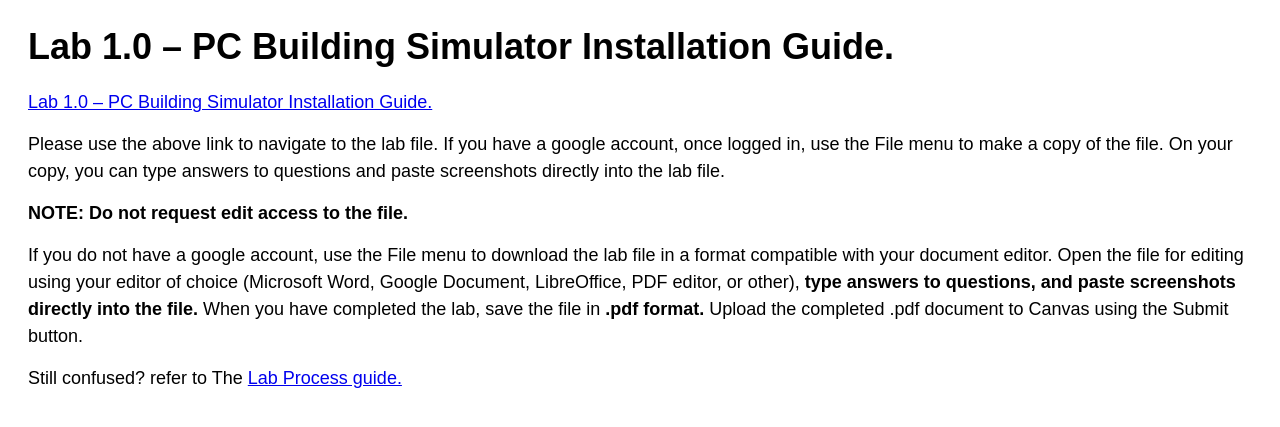
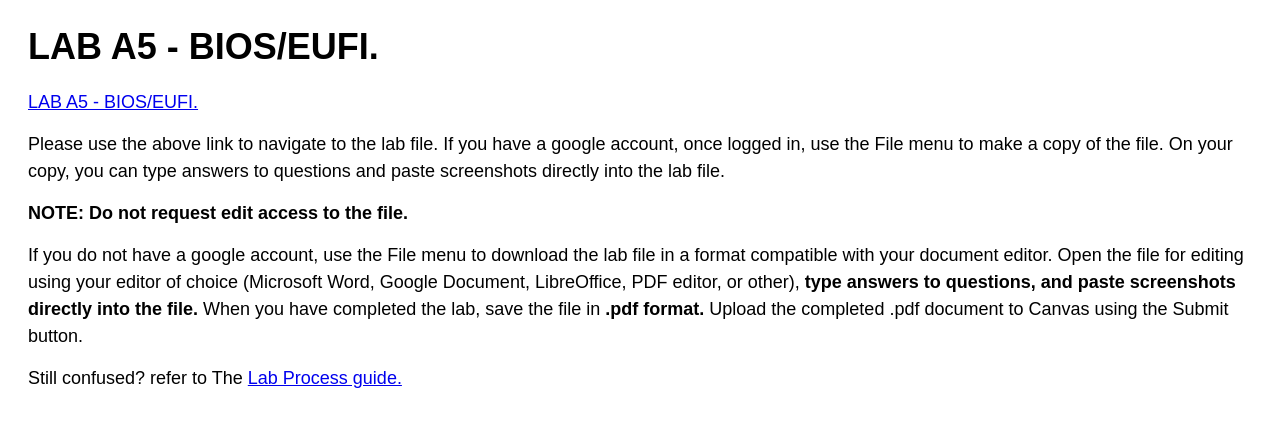
Before and after one commit to eldadvc/LAB-A5---BIOS-EUFI-logo, a plain HTML site: page index.html in a window 1280 px wide. Shown: the part 121-548 px from the top of the page. Drawn offline with Linux system fonts and the light colour scheme.

Commit message:
Update index.html

```diff
--- a/index.html
+++ b/index.html
@@ -5,19 +5,19 @@
     <meta http-equiv="X-UA-Compatible" content="IE=edge" />
     <meta name="viewport" content="width=device-width, initial-scale=1.0" />
     <link href="style.css" rel="stylesheet"/>
-    <title>Lab 1.0 – PC Building Simulator Installation Guide</title>
+    <title>LAB A5 - BIOS/EUFI</title>
   </head>
   <body>
     <div class="text">
     <p><img class="image" src="PS-Customized-logo-lockup-light.png" /></p>
-    <p><h1>Lab 1.0 – PC Building Simulator Installation Guide.</h1></p>
+    <p><h1>LAB A5 - BIOS/EUFI.</h1></p>
     </div>
     <div class="text">
     <p >
       <a class="'link"
-        href="https://docs.google.com/document/d/1b1Syf-kpU4LRU-XFuet0OXj2KeSKmI1DYw9KoqPPobw/edit?usp=sharing"
+        href="https://docs.google.com/document/d/1P4qclxJ6J3w-pNnkPJmlGq7sJEUOUeBSCrsPZuifiGw/edit?usp=sharing"
         target="_blank"
-        >Lab 1.0 – PC Building Simulator Installation Guide.</a
+        >LAB A5 - BIOS/EUFI.</a
       >
     </p>
     <p class="content">
```
